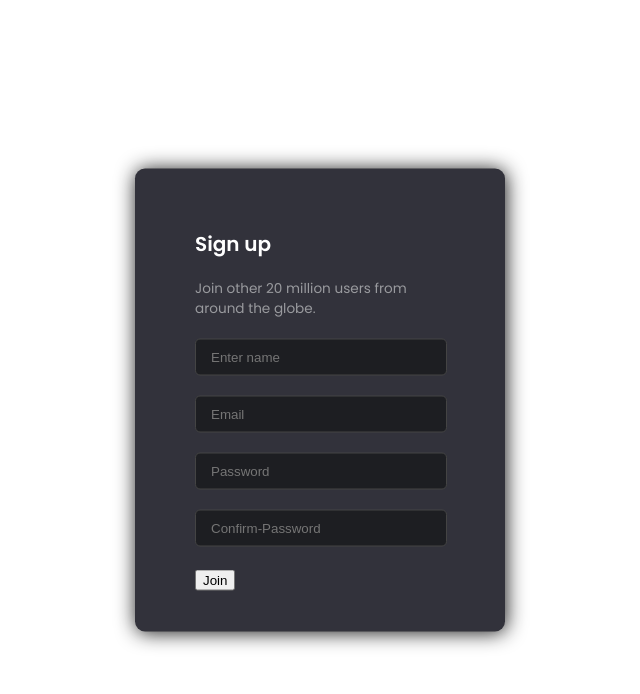
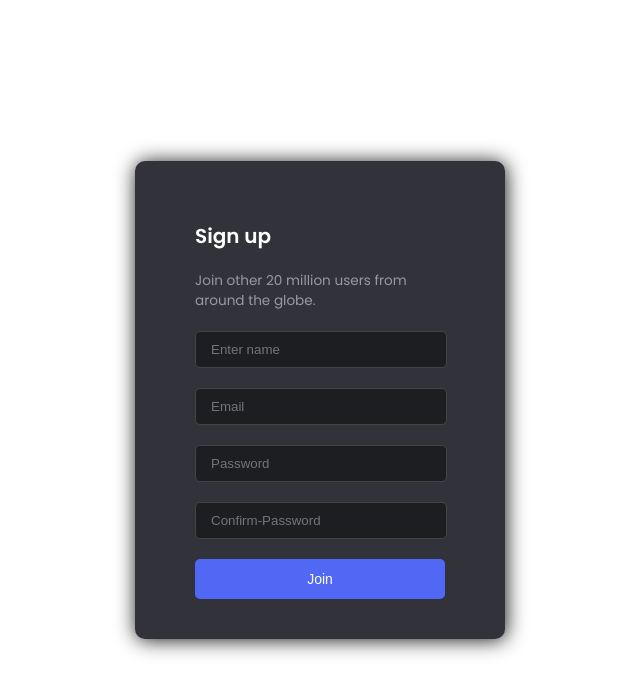
Before and after one commit to Barry-owino/contact-form02, a plain HTML site: page index.html in a window 1280 px wide. Shown: the whole page, without its empty margins (320-960 px from the left). Drawn offline with Linux system fonts and the light colour scheme.

Commit message:
styled the button

```diff
--- a/style.css
+++ b/style.css
@@ -45,3 +45,15 @@ input{
   color:#fff;
   padding:10px 0;
 }
+
+.submit-button{
+  border:none;
+  width:100%;
+  border-radius:5px;
+  padding:12px 0;
+  font-size:14px;
+  background:#5168f4;
+  text-align:center;
+  transition:background 5000s ease;
+  color:#fff;
+}
```
